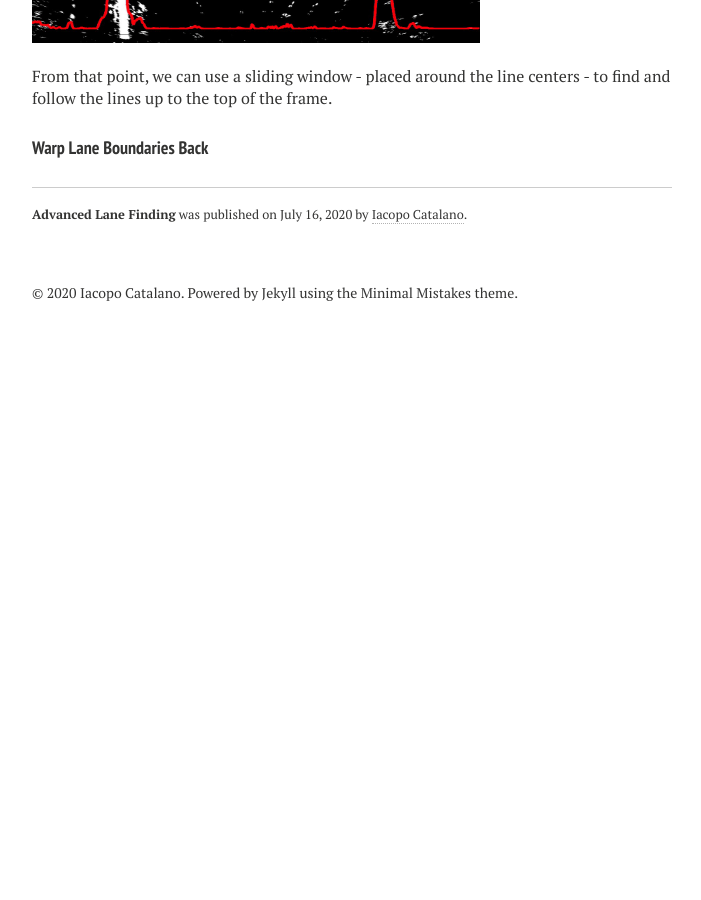
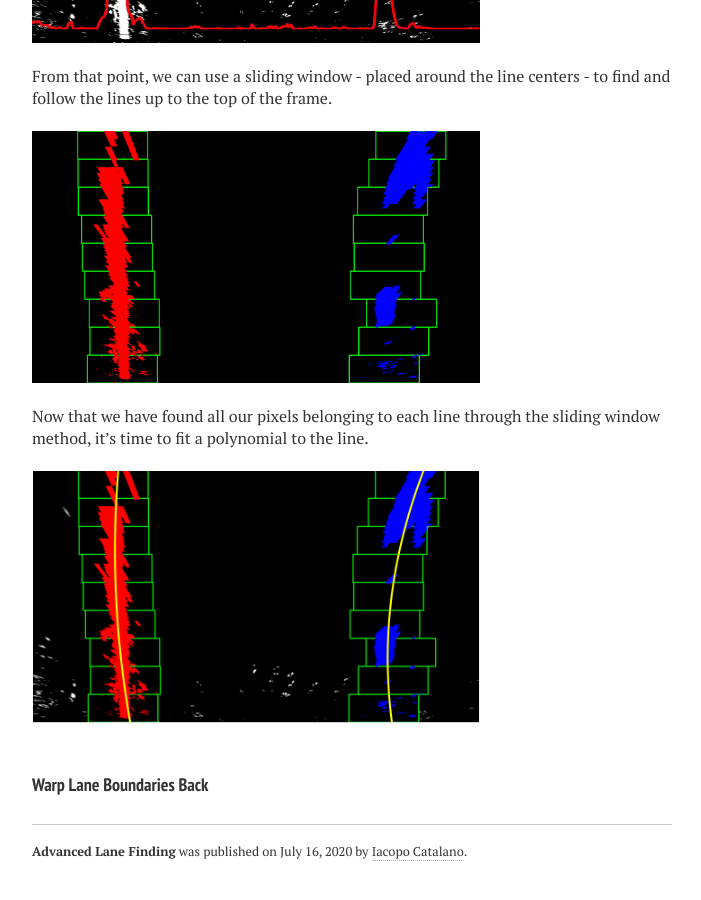
Before and after one commit to IacopomC/iacopomc.github.io, a Jekyll site: the page built from _posts/2020-07-16-advanced-lane-finding.md, in a window 1280 px wide and 900 px high, scrolled down 9900 px. Shown: the whole window, without its empty margins (288-989 px from the left). Built offline with Jekyll 4.4.1, drawn with Linux system fonts in a browser that asks for light colours; nearby versions of some CDN libraries; our own code applies the rules of GitHub Pages for plain Markdown files; before the commit the page ends 10251 px from its top, so only the background shows below that.

Commit message:
Add sliding window image

```diff
--- a/_posts/2020-07-16-advanced-lane-finding.md
+++ b/_posts/2020-07-16-advanced-lane-finding.md
@@ -314,7 +314,20 @@ With this histogram we are adding up the pixel values along each column in the i
 
 <br/>
 
-
 From that point, we can use a sliding window - placed around the line centers - to find and follow the lines up to the top of the frame.
 
+<br/>
+
+<img src="{{ site.url }}/assets/images/advanced-lane-finding-project/window_img.jpg"  width="70%">
+
+<br/>
+
+Now that we have found all our pixels belonging to each line through the sliding window method, it's time to fit a polynomial to the line.
+
+<br/>
+
+<img src="{{ site.url }}/assets/images/advanced-lane-finding-project/fit_img.png"  width="70%">
+
+<br/>
+
 #### Warp Lane Boundaries Back
```
Also changed, not shown: assets/images/advanced-lane-finding-project/fit_img.png (added), assets/images/advanced-lane-finding-project/window_img.jpg (renamed from assets/images/advanced-lane-finding-project/fit_img.jpg).
